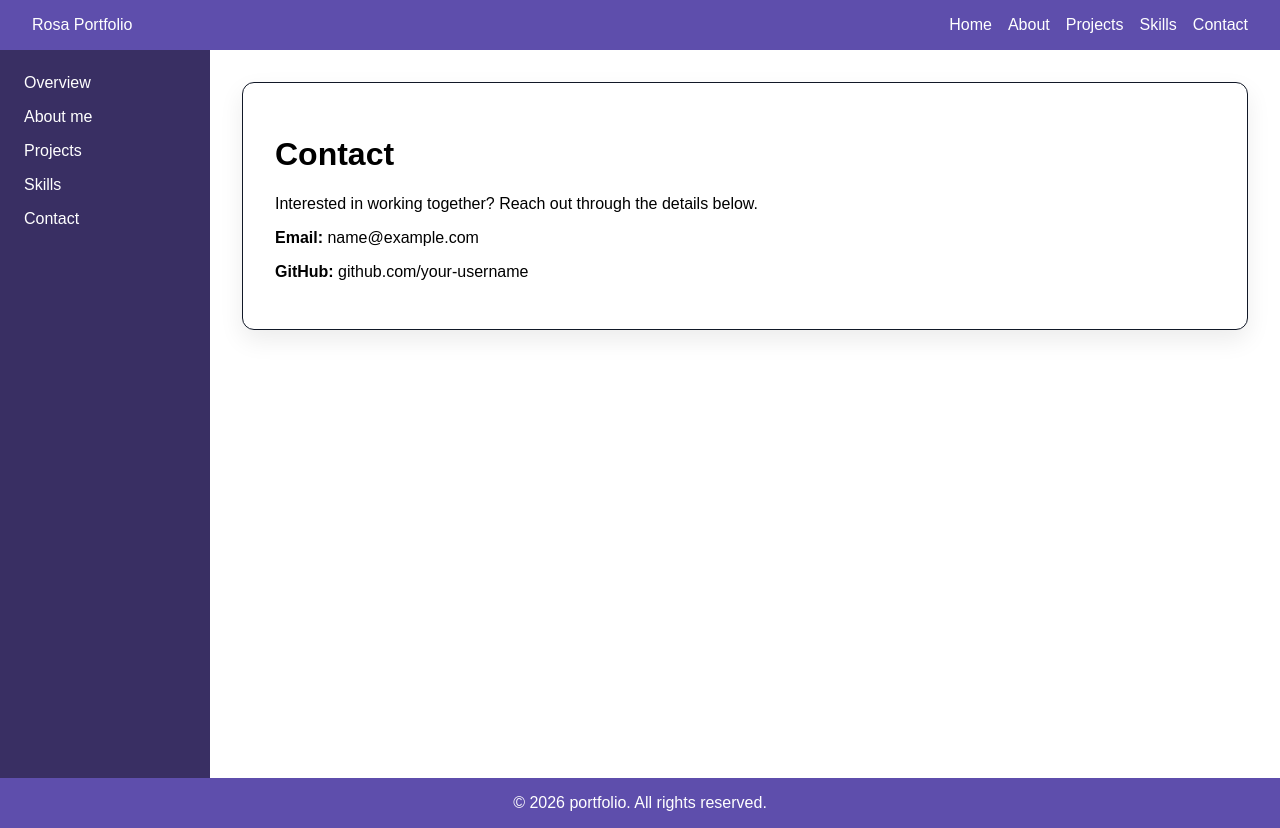
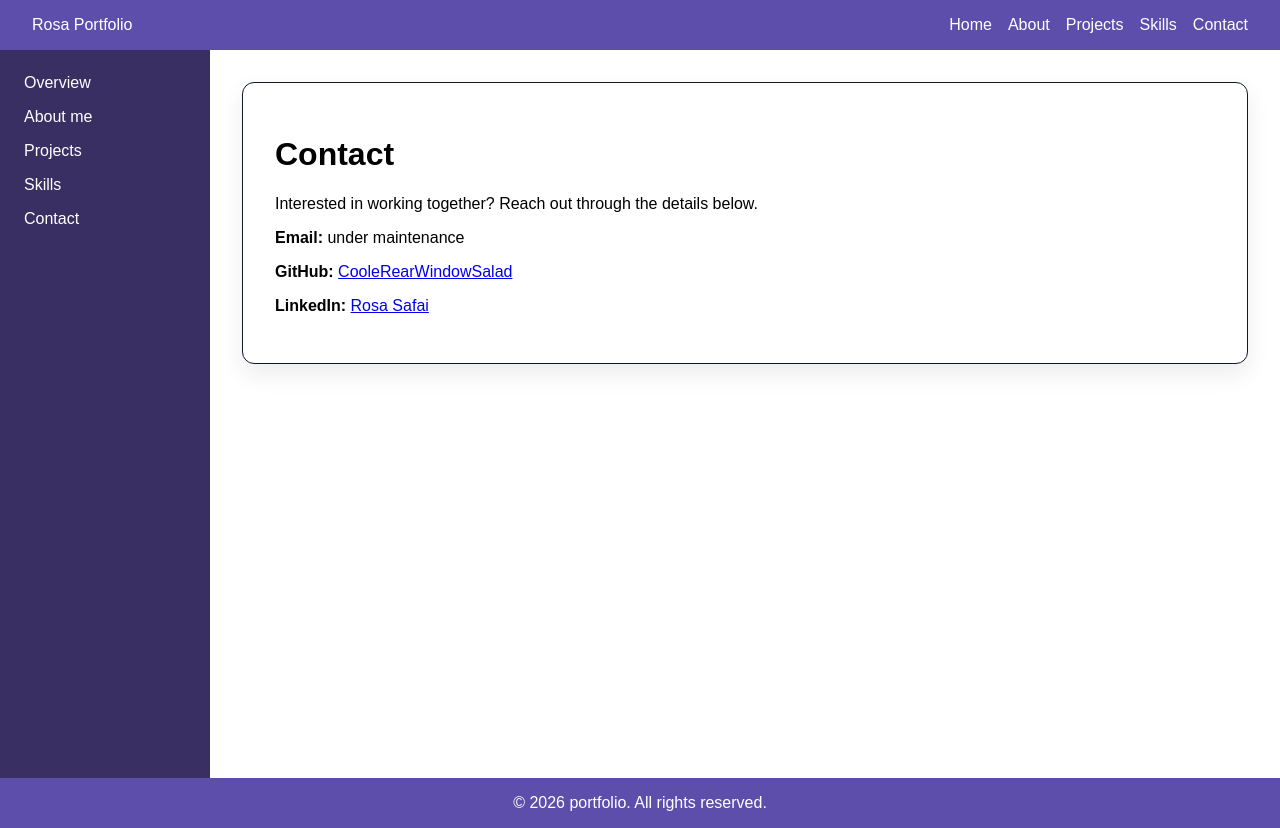
Before and after one commit to CooleRearWindowSalad/Portfolio, a React (Vite) app in the folder react-folder/: page /contact in a window 1280 px wide. Built offline with nearby package versions, Linux system fonts and the light colour scheme.

Commit message:
feat: add hyperlinks to socials

```diff
--- a/react-folder/src/features/contact/ContactPage.jsx
+++ b/react-folder/src/features/contact/ContactPage.jsx
@@ -7,8 +7,9 @@ export default function ContactPage() {
         <h1>Contact</h1>
         <p>Interested in working together? Reach out through the details below.</p>
         <div className="contact-list">
-          <p><strong>Email:</strong> name@example.com</p>
-          <p><strong>GitHub:</strong> github.com/your-username</p>
+          <p><strong>Email:</strong> under maintenance</p>
+          <p><strong>GitHub:</strong> <a href="https://github.com/CooleRearWindowSalad" target="_blank" rel="noreferrer">CooleRearWindowSalad</a></p>
+          <p><strong>LinkedIn:</strong> <a href="https://www.linkedin.com/in/rosa-safai" target="_blank" rel="noreferrer">Rosa Safai</a></p>
         </div>
       </div>
     </PageLayout>
```
